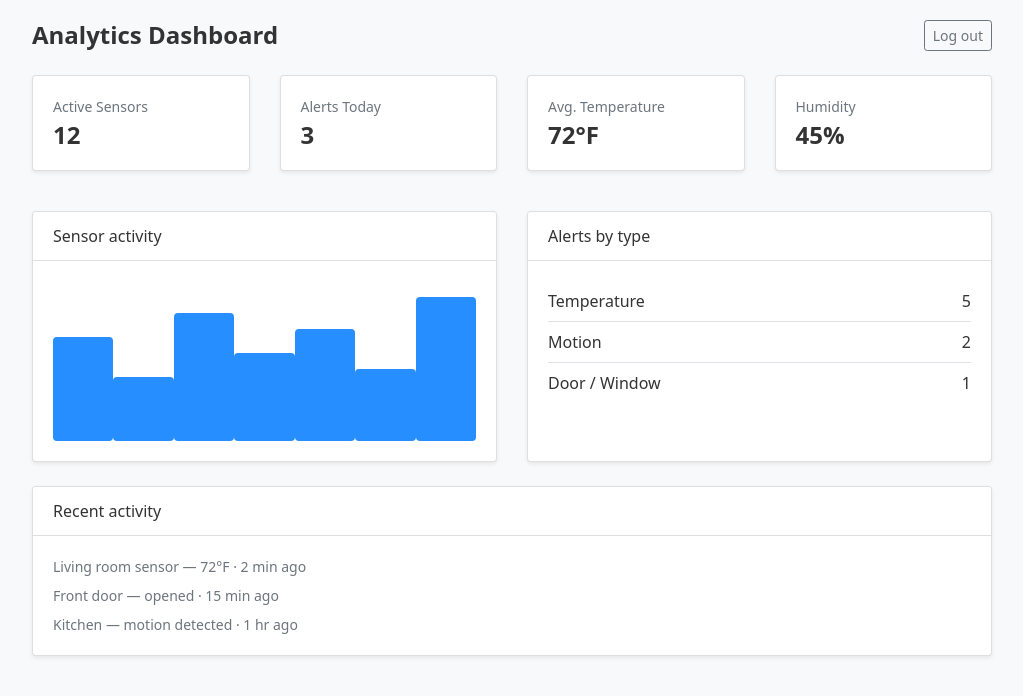
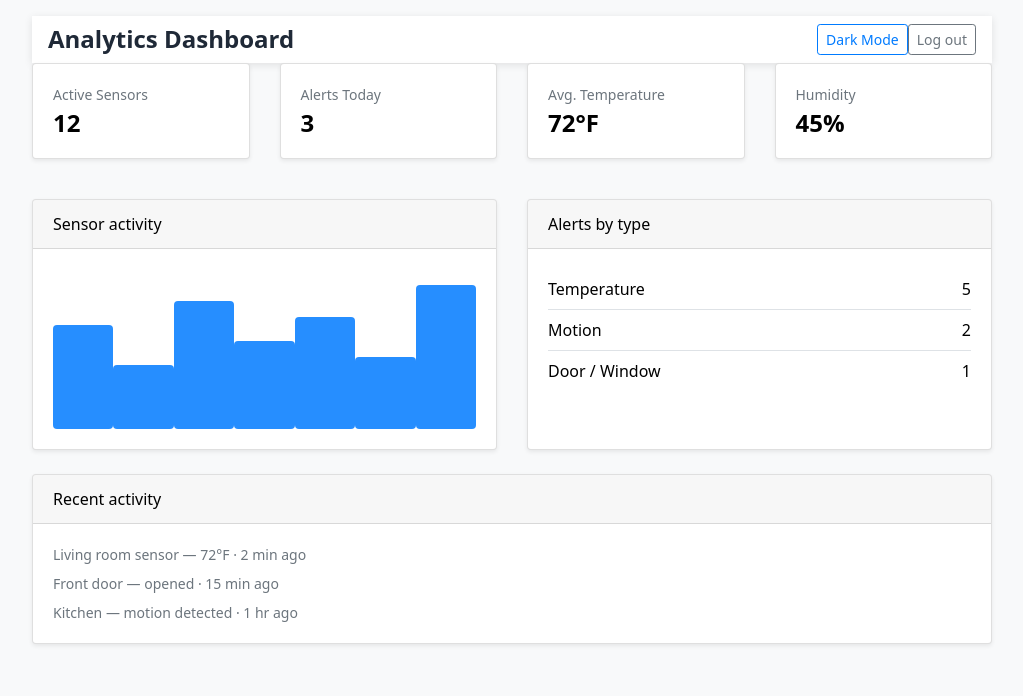
Before and after one commit to nabee1mahmood/Senior-Capstone, a React (Vite) app in the folder frontend/: page /home in a window 1280 px wide. Shown: the top 696 px of the page, without its empty margins (128-1151 px from the left). Built offline with nearby package versions, Linux system fonts and the light colour scheme; no server answers.

Commit message:
Add Navbar and Light/Dark Mode Toggle

```diff
--- /dev/null
+++ b/frontend/src/pages/Home.css
@@ -0,0 +1,51 @@
+/* Default light mode */
+.dashboard.light {
+  background-color: #f8f9fa;
+  color: #000;
+}
+
+/* Dark mode */
+.dashboard.dark {
+  background-color: #121212;
+  color: #fff;
+}
+
+/* Cards */
+.dashboard.light .card {
+  background-color: #fff;
+  color: #000;
+}
+
+.dashboard.dark .card {
+  background-color: #1e1e1e;
+  color: #fff;
+}
+
+/* Navbar */
+.dashboard.light .navbar {
+  background-color: #ffffff;
+  color: #1f2937;
+  box-shadow: 0 2px 8px rgba(0,0,0,0.1);
+}
+
+.dashboard.dark .navbar {
+  background-color: #1f2937;
+  color: #f3f4f6;
+  box-shadow: 0 2px 8px rgba(0,0,0,0.5);
+}
+
+/* Text muted */
+.dashboard.light .text-muted {
+  color: #6c757d;
+}
+.dashboard.dark .text-muted {
+  color: #aaa;
+}
+
+/* Primary bars / charts */
+.dashboard.light .bg-primary {
+  background-color: #4dabf7;
+}
+.dashboard.dark .bg-primary {
+  background-color: #4dabf7; /* or slightly lighter for dark mode */
+}
--- a/frontend/src/pages/Home.jsx
+++ b/frontend/src/pages/Home.jsx
@@ -1,16 +1,31 @@
+import { useState } from 'react'
 import { Link } from 'react-router-dom'
+import './Home.css'
 
 function Home() {
+  const [darkMode, setDarkMode] = useState(false)
+
   return (
-    <div className="dashboard">
-      <header className="dashboard-header d-flex justify-content-between align-items-center mb-4">
+    <div className={`dashboard ${darkMode ? 'dark' : 'light'}`}>
+      {/* Navbar */}
+      <nav className="navbar d-flex justify-content-between align-items-center">
         <h1 className="h4 mb-0 font-weight-bold">Analytics Dashboard</h1>
-        <Link to="/" className="btn btn-outline-secondary btn-sm">
-          Log out
-        </Link>
-      </header>
 
+        <div>
+          <button
+            onClick={() => setDarkMode(!darkMode)}
+            className="btn btn-sm btn-outline-primary me-2"
+          >
+            {darkMode ? "Light Mode" : "Dark Mode"}
+          </button>
 
+          <Link to="/" className="btn btn-outline-secondary btn-sm">
+            Log out
+          </Link>
+        </div>
+      </nav>
+
+      {/* Stats section */}
       <section className="stats-row row mb-4">
         <div className="col-6 col-md-3 mb-3">
           <div className="card shadow-sm h-100">
@@ -21,7 +36,6 @@ function Home() {
           </div>
         </div>
 
-
         <div className="col-6 col-md-3 mb-3">
           <div className="card shadow-sm h-100">
             <div className="card-body">
@@ -31,7 +45,6 @@ function Home() {
           </div>
         </div>
 
-
         <div className="col-6 col-md-3 mb-3">
           <div className="card shadow-sm h-100">
             <div className="card-body">
@@ -40,7 +53,6 @@ function Home() {
             </div>
           </div>
         </div>
-
 
         <div className="col-6 col-md-3 mb-3">
           <div className="card shadow-sm h-100">
@@ -52,27 +64,20 @@ function Home() {
         </div>
       </section>
 
-
+      {/* Charts section */}
       <section className="charts-row row">
         <div className="col-md-6 mb-4">
           <div className="card shadow-sm h-100">
-            <div className="card-header bg-white font-weight-medium">
+            <div className="card-header font-weight-medium">
               Sensor activity
             </div>
-
-
-
             <div className="card-body d-flex align-items-end" style={{ minHeight: 200 }}>
               <div className="d-flex align-items-end gap-1 w-100" style={{ height: 160 }}>
                 {[65, 40, 80, 55, 70, 45, 90].map((h, i) => (
                   <div
                     key={i}
                     className="flex-grow-1 bg-primary rounded"
-                    style={{
-                      height: `${h}%`,
-                      minWidth: 24,
-                      opacity: 0.85,
-                    }}
+                    style={{ height: `${h}%`, minWidth: 24, opacity: 0.85 }}
                     title={`${h}%`}
                   />
                 ))}
@@ -81,14 +86,9 @@ function Home() {
           </div>
         </div>
 
-
         <div className="col-md-6 mb-4">
           <div className="card shadow-sm h-100">
-            <div className="card-header bg-white font-weight-medium">
-              Alerts by type
-            </div>
-
-
+            <div className="card-header font-weight-medium">Alerts by type</div>
             <div className="card-body" style={{ minHeight: 200 }}>
               <ul className="list-unstyled mb-0">
                 <li className="d-flex justify-content-between py-2 border-bottom">
@@ -109,13 +109,10 @@ function Home() {
         </div>
       </section>
 
+      {/* Recent activity */}
       <section className="recent-activity">
         <div className="card shadow-sm">
-          <div className="card-header bg-white font-weight-medium">
-            Recent activity
-          </div>
-
-
+          <div className="card-header font-weight-medium">Recent activity</div>
           <div className="card-body">
             <p className="text-muted small mb-0">
               Living room sensor — 72°F · 2 min ago
--- a/package.json
+++ b/package.json
@@ -1,5 +1,7 @@
 {
   "dependencies": {
+    "node.js": "^0.0.1-security",
+    "react": "^19.2.4",
     "react-router-dom": "^7.13.1"
   }
 }
```
Also changed, not shown: frontend/src/index.css (line endings or trailing spaces), 1 other file (tests, documents, lock files or other folders).
